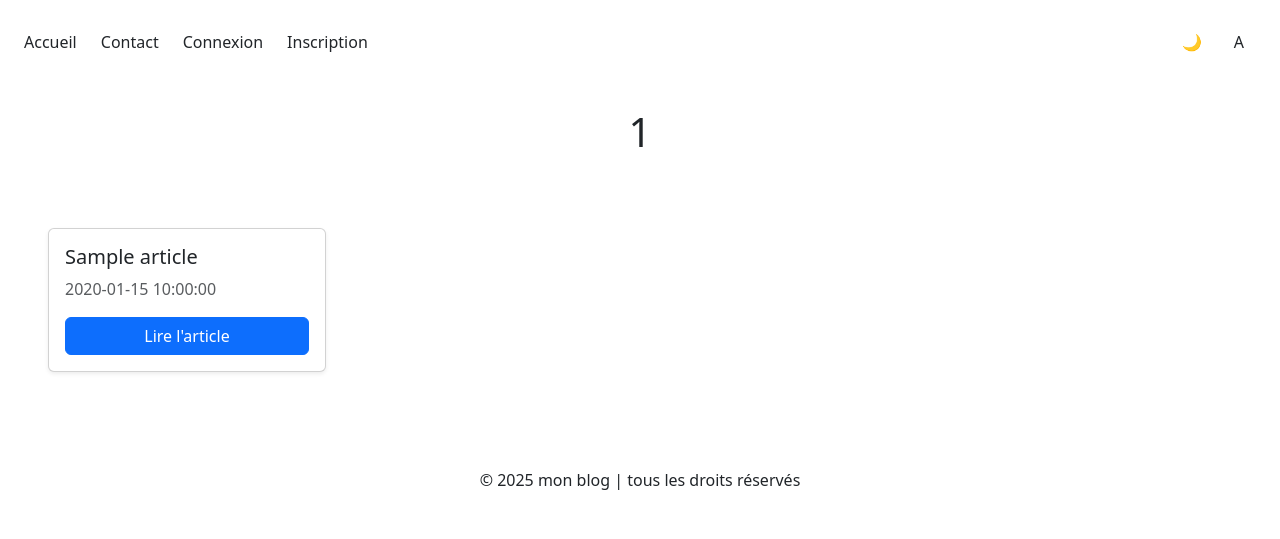
After one commit to Yvan-Dumas/Blog-projet-isi1, a PHP site: template app/views/myArticles.twig in a window 1280 px wide. The commit adds this page. Shown: the top 539 px of the page. Run offline with PHP 8.4, Linux system fonts and the light colour scheme; the template is opened without the code that fills it: most values are stand-ins (such as "Sample title", 1, 10 or a date in 2020); some libraries are stand-ins or nearby versions.

Commit message:
Ajout page myArticles

```diff
--- a/app/controller/AuthController.php
+++ b/app/controller/AuthController.php
@@ -35,7 +35,6 @@ class AuthController
             if ($user && password_verify($password, $user['mot_de_passe'])) {
                 // Connexion réussie
                 $roles = $this->blogModel->getUserRoles($user['id']);
-
                 $_SESSION['user'] = [
                     'id' => $user['id'],
                     'nom_utilisateur' => $user['nom_utilisateur'],
--- a/app/views/base.html.twig
+++ b/app/views/base.html.twig
@@ -28,13 +28,9 @@
 				const t = localStorage.theme;
 				if (t === 'dark')
 				document.documentElement.classList.add('dark');
-
-
-
 			})();
 		</script>
 	</head>
-
 	<body>
 		<header>
 			<nav class="navbar navbar-expand p-4">
@@ -46,8 +42,11 @@ document.documentElement.classList.add('dark');
 						<a href="{{ base_url }}contact" class="nav-link ms-4">Contact</a>
 
 						{% if session.user %}
-							{% if 1 in session.user.roles %}
+							{% if 1 in session.user.roles %} <!-- Si c'est un admin -->
 								<a href="{{ base_url }}AdminBoard" class="nav-link ms-4">AdminBoard</a>
+							{% endif %}
+							{% if (2 in session.user.roles) or (3 in session.user.roles)  %}
+								<a href="{{ base_url }}MesArticles" class="nav-link ms-4">Mes Articles</a>
 							{% endif %}
 							<a href="{{ base_url }}logout" class="nav-link ms-4">Déconnexion</a>
 						{% else %}
--- /dev/null
+++ b/app/views/myArticles.twig
@@ -0,0 +1,25 @@
+{% extends "base.html.twig" %}
+
+{% block title %}
+	{{ titre_doc }}
+{% endblock %}
+
+{% block content %}
+	<h1 class="text-center my-4">{{ titre_page }}</h1>
+
+	<div class="p-5">
+		<div class="row g-4">
+			{% for item in articles | sort %}
+				<div class="col-md-3">
+					<div class="card h-100 shadow-sm">
+						<div class="card-body d-flex flex-column">
+							<h5 class="card-title">{{ item.titre }}</h5>
+							<p class="card-text text-muted">{{ item.date_mise_a_jour }}</p>
+							<a href="{{ base_url }}article/{{ item.slug }}" class="btn btn-primary mt-auto">Lire l'article</a>
+						</div>
+					</div>
+				</div>
+			{% endfor %}
+		</div>
+	</div>
+{% endblock %}
```
Lines whose indentation alone changed are shown as unchanged.
